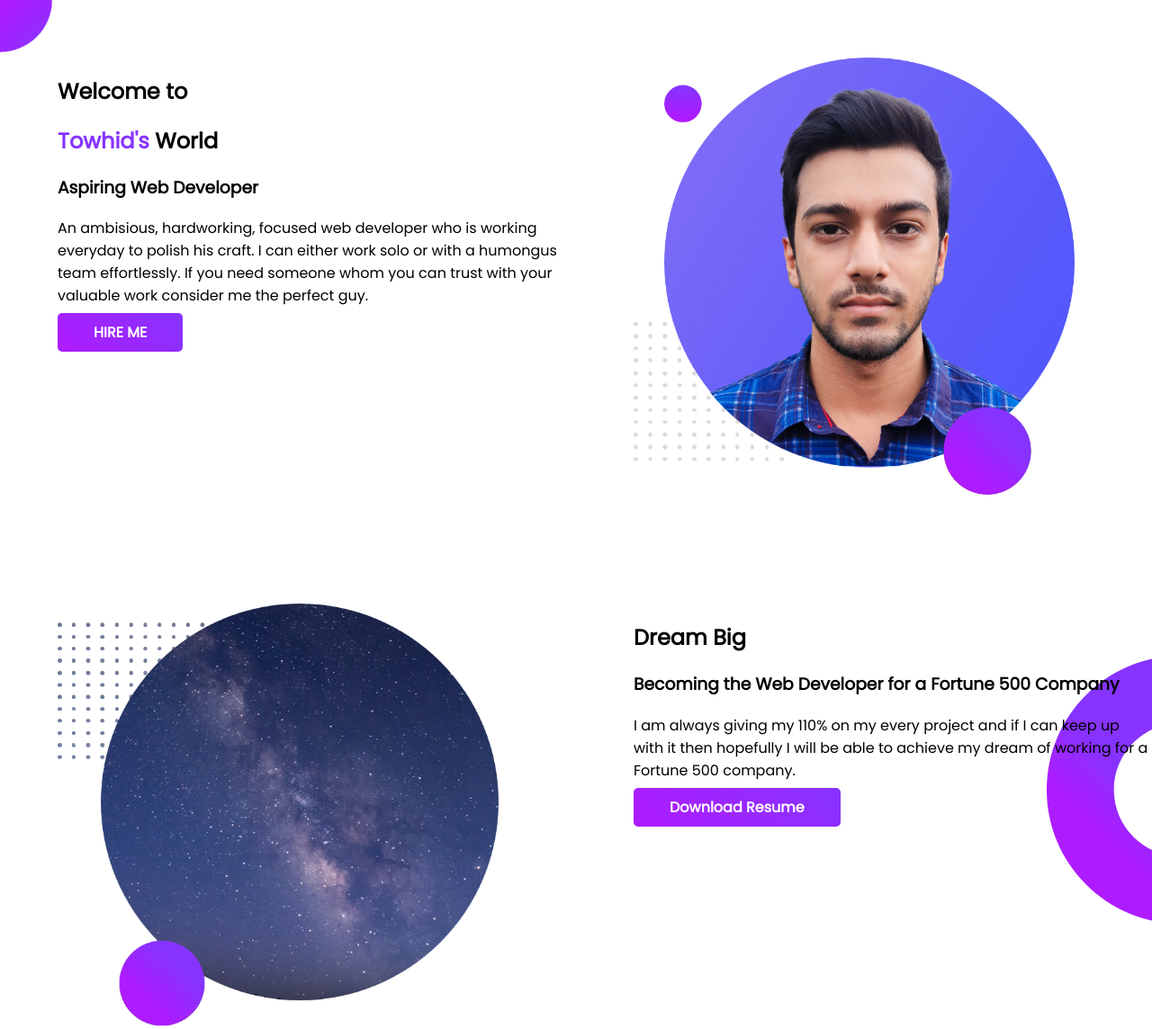
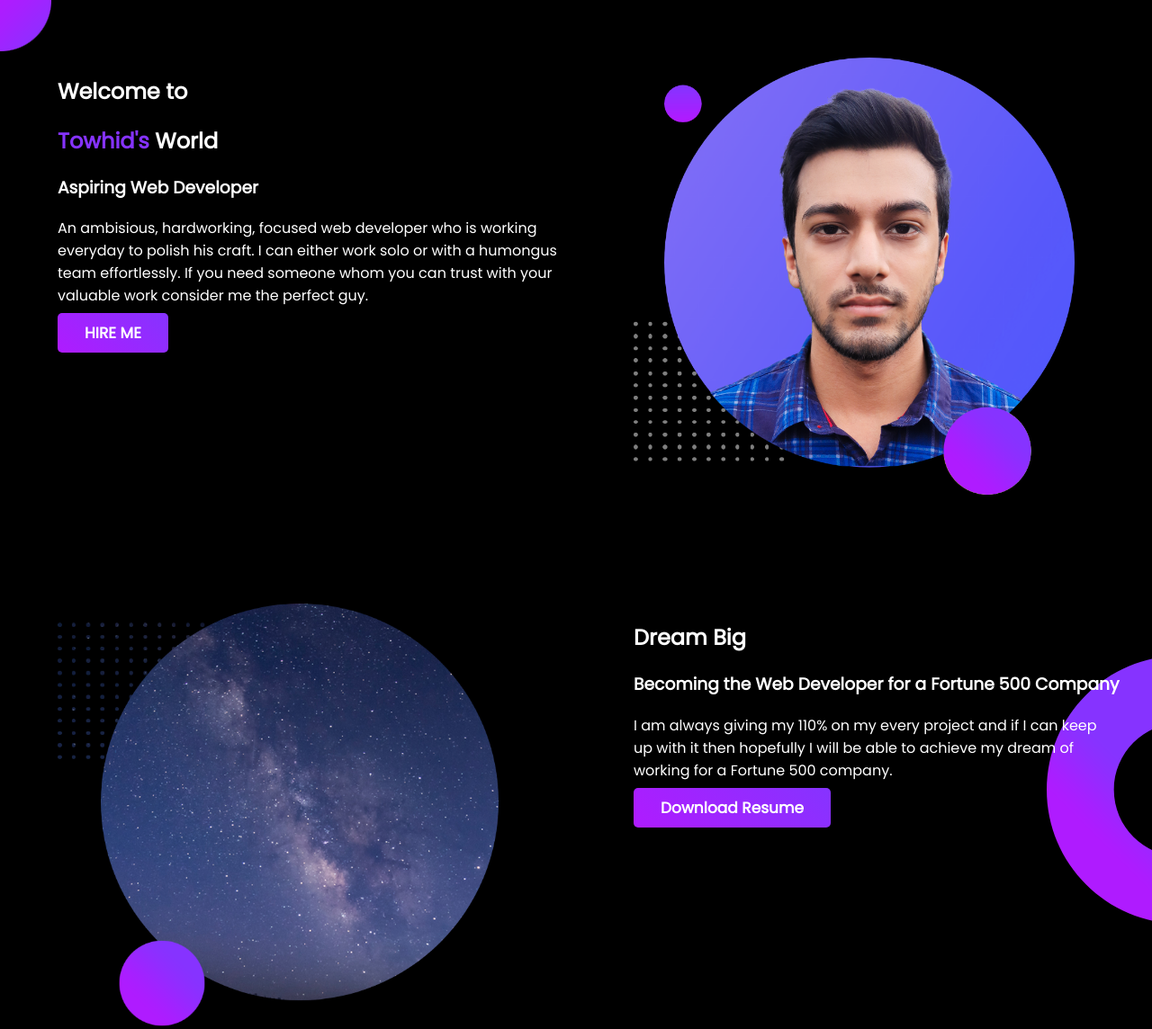
Before and after one commit to t0wh1d/developer-portfolio, a plain HTML site: page index.html in a window 1280 px wide. Shown: the top 1144 px of the page at 90% size. Drawn offline with Linux system fonts and the light colour scheme.

Commit message:
dark mode, transitions

```diff
--- a/css/style.css
+++ b/css/style.css
@@ -1,6 +1,7 @@
 body{
     font-family: 'Poppins', sans-serif;
     margin: 0;
+    background-color: black;
 }
 .acc-col{
     color: #8633ff;
@@ -20,19 +21,35 @@ body{
 .link-btn{
     text-decoration: none;
     background-image: linear-gradient(45deg,#af1bff, #8633ff);
-    padding: 10px 40px;
+    padding: 10px 30px;
     color: white;
-    font-weight: 700;
+    font-weight: 600;
     border-radius: 5px;
+    font-size: 17px;
+    transition-property: font-size;
+    transition-duration: 1s;
+    transition-delay: 0s;
+}
+.link-btn:hover{
+    background-image: linear-gradient(45deg,#954fff, #be46ff);
+    color: white;
+    font-size: 19px;
 }
 .top-banner{
-    background-image: url(../images/top-banner.png);
+    background-image: url(../images/top-bannerB.png);
     background-repeat: no-repeat;
+    color: white;
+}
+.dp{
+    transition-duration: 1s;
 }
 .dream-big{
     background-image: url(../images/dream-bg.png);
     background-repeat: no-repeat;
     background-position: right;
+}
+.dreamimg{
+    transition-duration: 1s;
 }
 .experience-item{
     box-shadow: 10px 10px 40px grey;
@@ -52,17 +69,29 @@ body{
     border-left: 7px solid;
     border-image: linear-gradient(#af1bff, #8633ff);
     border-image-slice: 1;
+    color: white;
+    transition-duration: 1s;
 }
 #bwd{
     border-left: 7px solid;
     border-image: linear-gradient(#af1bff, #8633ff);
     border-image-slice: 1;
+    color: white;
+    transition-duration: 1s;
 }
 footer p{
     text-align: center;
     margin-top: 150px;
+    color: white;
 }
 #exp{
     margin-left: 50px;
     margin-bottom: 50px;
+    color: white;
 }
+#dreamp{
+    margin-right: 50px;
+}
+.dreamall{
+    color: white;
+}
--- a/index.html
+++ b/index.html
@@ -25,18 +25,19 @@
             <a class="link-btn" target="_blank" href="https://www.linkedin.com/in/shah-towhid-ahmed-90a911229/">HIRE
                 ME</a>
         </div>
-        <div class="half-width">
+        <div class="half-width dp">
             <img src="images/my-bgp.png" alt="">
         </div>
     </section>
     <section class="dream-big flexible-container">
-        <div class="half-width">
+        <div class="half-width dreamimg">
             <img src="images/jhankar2.png" alt="">
         </div>
-        <div class="half-width">
+        <div class="half-width dreamall">
             <h1>Dream Big</h1>
             <h3>Becoming the Web Developer for a Fortune 500 Company</h3>
-            <p>I am always giving my 110% on my every project and if I can keep up with it then hopefully I will be able
+            <p id="dreamp">I am always giving my 110% on my every project and if I can keep up with it then hopefully I
+                will be able
                 to achieve my dream of working for a Fortune 500 company.</p>
             <a class="link-btn" target="_blank" href="https://www.linkedin.com/in/shah-towhid-ahmed-90a911229/">Download
                 Resume</a>
```
Also changed, not shown: images/top-banner.png (deleted), images/top-bannerB.png (added).
